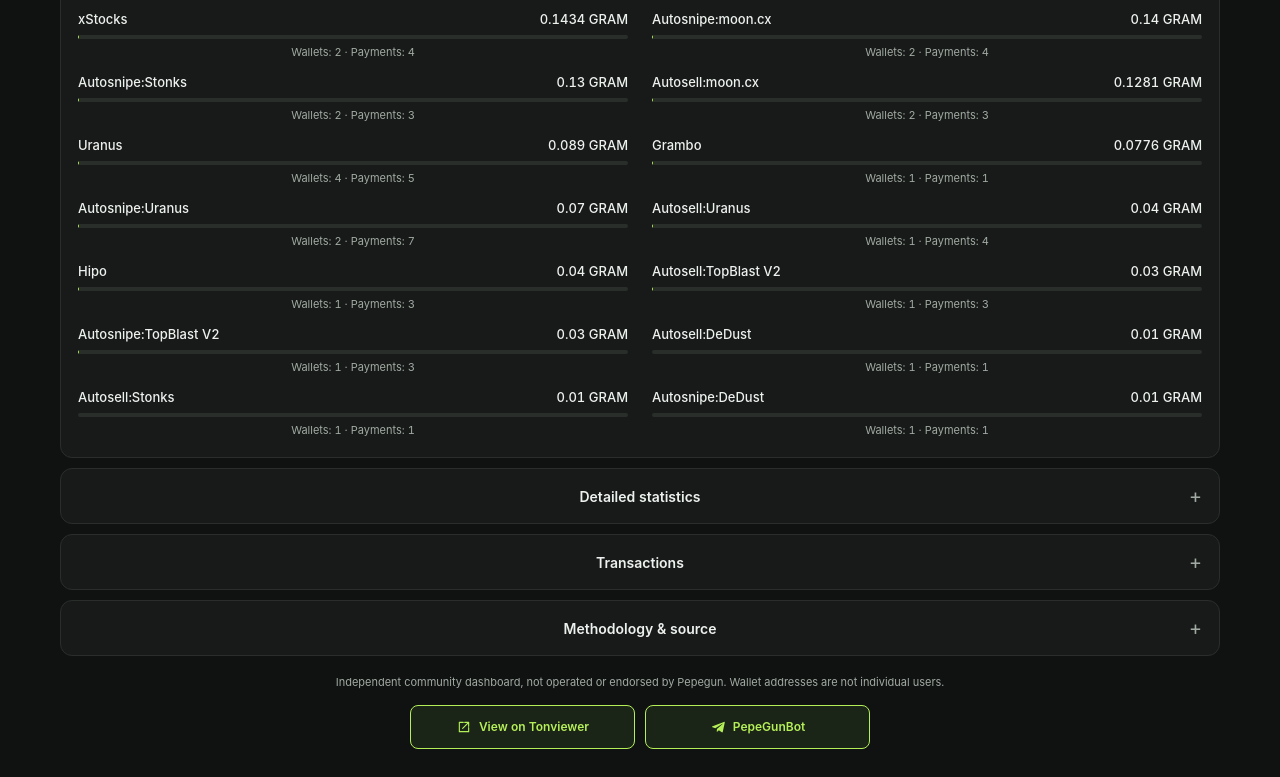
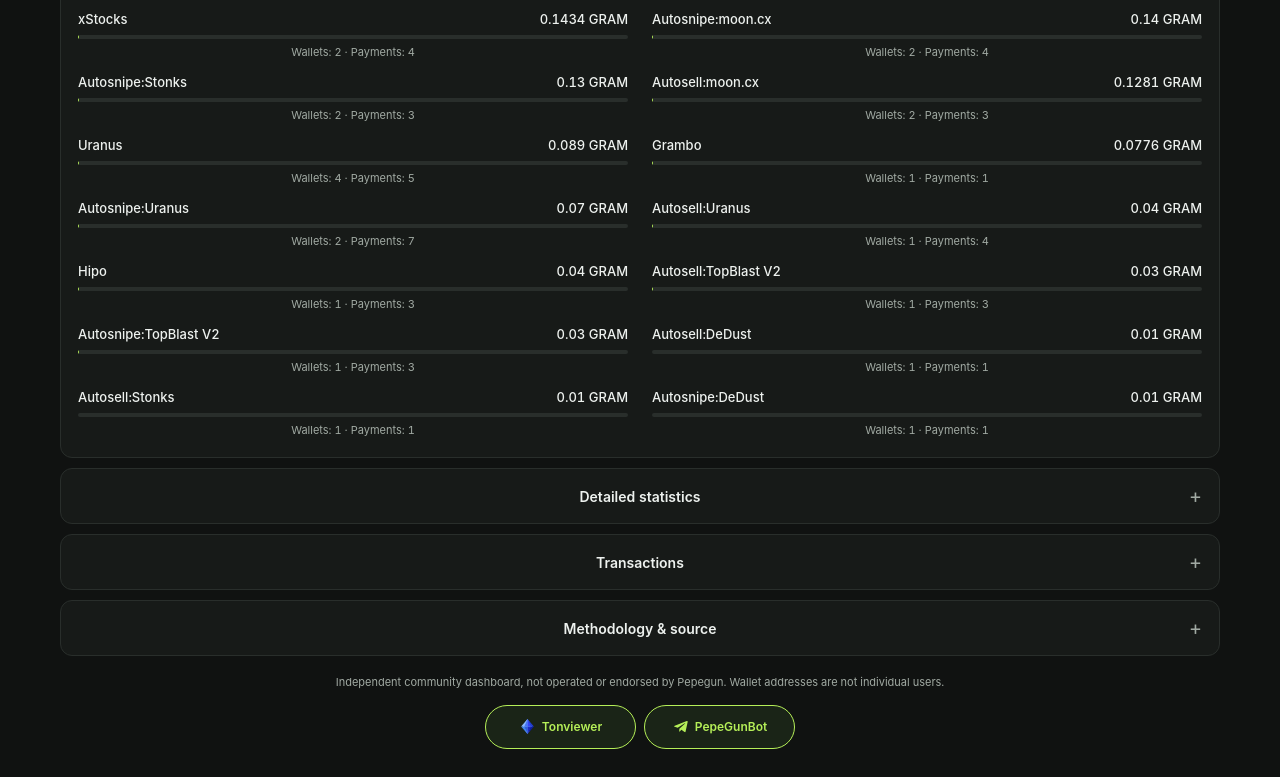
Before and after one commit to DrKarpov/pepegun-analytics, a plain HTML site: page docs/index.html in a window 1280 px wide. Shown: the part 1772-2549 px from the top of the page. Drawn offline with Linux system fonts and the light colour scheme; no server answers.

Commit message:
Refine footer pills and use Tonviewer vector mark

```diff
--- a/docs/index.html
+++ b/docs/index.html
@@ -4,7 +4,7 @@
 <meta charset="utf-8"><meta name="viewport" content="width=device-width,initial-scale=1,viewport-fit=cover">
 <meta name="theme-color" content="#101211"><meta name="description" content="Independent on-chain statistics for the Pepegun fee collector: wallet activity, fees and growth.">
 <meta property="og:title" content="Pepegun Analytics"><meta property="og:description" content="Independent TON on-chain analytics."><meta property="og:type" content="website">
-<title>Pepegun Analytics</title><link rel="icon" type="image/svg+xml" href="./pepegun-logo.svg"><link rel="stylesheet" href="./styles.css?v=11">
+<title>Pepegun Analytics</title><link rel="icon" type="image/svg+xml" href="./pepegun-logo.svg"><link rel="stylesheet" href="./styles.css?v=12">
 </head>
 <body>
 <main class="page">
@@ -30,7 +30,7 @@
 <details class="panel detail"><summary data-i="advanced">Detailed statistics</summary><div id="advanced" class="details-content"></div><div id="insights" hidden><p class="sub" data-i="topHint"></p><section id="comparison-section" hidden><h3 data-i="comparison"></h3><p class="sub" data-i="compareHint"></p><div id="comparison"></div></section><section id="retention-section" hidden><h3 data-i="retention"></h3><p class="sub" data-i="retentionHint"></p><div id="retention"></div></section><h3 data-i="history"></h3><p class="sub" data-i="historyHint"></p><div id="history"></div><button class="outline more" id="more" hidden></button></div></details>
 <details class="panel detail" id="transaction-section"><summary data-i="transactionsTitle">Transactions</summary><p class="sub" data-i="transactionsHint"></p><div class="tx-controls"><div id="tx-filters" class="tx-filters" role="group" aria-label="Transaction type"><button type="button" data-tx-type="fee" data-i="filterFee" aria-pressed="true"></button><button type="button" data-tx-type="all" data-i="filterAll" aria-pressed="false"></button><button type="button" data-tx-type="other" data-i="filterOther" aria-pressed="false"></button></div><button type="button" id="tx-reset" class="outline" data-i="resetInterval" hidden></button></div><p class="sub" id="tx-context"></p><p class="sub" id="tx-count"></p><div id="tx-list"></div><button type="button" class="outline more" id="tx-more" hidden></button></details>
 <details class="panel detail"><summary data-i="method">Methodology &amp; source</summary><div class="details-content" id="method"></div><h3 data-i="audit"></h3><p id="audit-meta" class="sub"></p><div class="insight-actions"><button id="audit-check" class="outline"></button><p id="audit-result" class="sub" aria-live="polite"></p></div><button id="resync" class="outline" data-i="resync">Reload full history</button></details>
-<footer><p data-i="disclaimer">Independent community dashboard, not operated or endorsed by Pepegun. Wallet addresses are not individual users.</p><nav class="footer-links" aria-label="External links"><a id="source" class="footer-link" target="_blank" rel="noopener noreferrer" href="https://tonviewer.com/UQD-J5lB6VMC1Cyyz2bLEEflmiG0JRXv7fccO6olayRRqWrc"><svg viewBox="0 0 24 24" aria-hidden="true" fill="none" stroke="currentColor" stroke-width="1.7" stroke-linecap="round" stroke-linejoin="round"><path d="M13 5h6v6M19 5l-9 9M19 13v6H5V5h6"/></svg><span data-i="source">View on Tonviewer</span></a><a class="footer-link" href="https://t.me/pepegunbot?start=start" target="_blank" rel="noopener noreferrer"><svg viewBox="0 0 24 24" aria-hidden="true" fill="currentColor"><path d="M20.8 4.4 3.9 11c-1.2.5-1.2 1.1-.2 1.4l4.3 1.3 10-6.3c.5-.3.9-.1.5.3l-8.1 7.3-.3 4.3c.5 0 .8-.3 1.1-.6l2.1-2 4.4 3.2c.8.4 1.3.2 1.5-.8l2.9-13.5c.3-1.2-.4-1.6-1.3-1.2Z"/></svg><span>PepeGunBot</span></a></nav></footer>
+<footer><p data-i="disclaimer">Independent community dashboard, not operated or endorsed by Pepegun. Wallet addresses are not individual users.</p><nav class="footer-links" aria-label="External links"><a id="source" class="footer-link" target="_blank" rel="noopener noreferrer" href="https://tonviewer.com/UQD-J5lB6VMC1Cyyz2bLEEflmiG0JRXv7fccO6olayRRqWrc"><svg viewBox="0 0 32 32" aria-hidden="true" fill="none" xmlns="http://www.w3.org/2000/svg"><g transform="translate(0 -4)"><path d="M7 20L16 6L25 20L16 34L7 20Z" fill="#89B8FF"/><path d="M16 34V20H9L16 34Z" fill="#2E5FDC"/><path d="M16 34V20H23L16 34Z" fill="#1D2DC6"/><path d="M16 20V6L9 20H16Z" fill="#4576F3"/><path d="M16 20V6L23 19.9998L16 20Z" fill="#3346F6"/><path d="M16 34L4 20H10L16 34Z" fill="#4486EB"/><path d="M4 20L16 6L10 20H4Z" fill="#89B8FF"/><path d="M28 20L16 34L22 20H28Z" fill="#0F1D9D"/><path d="M16 6L28 20H22L16 6Z" fill="#213DD1"/></g></svg><span>Tonviewer</span></a><a class="footer-link" href="https://t.me/pepegunbot?start=start" target="_blank" rel="noopener noreferrer"><svg viewBox="0 0 24 24" aria-hidden="true" fill="currentColor"><path d="M20.8 4.4 3.9 11c-1.2.5-1.2 1.1-.2 1.4l4.3 1.3 10-6.3c.5-.3.9-.1.5.3l-8.1 7.3-.3 4.3c.5 0 .8-.3 1.1-.6l2.1-2 4.4 3.2c.8.4 1.3.2 1.5-.8l2.9-13.5c.3-1.2-.4-1.6-1.3-1.2Z"/></svg><span>PepeGunBot</span></a></nav></footer>
 <noscript>JavaScript is required to fetch and aggregate public blockchain transactions.</noscript>
 </main><script type="module" src="./app.mjs?v=10"></script>
 </body></html>
--- a/docs/styles.css
+++ b/docs/styles.css
@@ -137,12 +137,12 @@ details.detail:not([open]){padding-top:5px;padding-bottom:5px}
 .method-facts a{overflow-wrap:anywhere}
 footer{display:grid;justify-items:center;gap:14px;padding:18px 0 0;color:var(--muted);font-size:11px;line-height:1.5;text-align:center}
 footer p{max-width:720px}
-.footer-links{display:grid;grid-template-columns:repeat(2,minmax(0,1fr));gap:10px;width:min(100%,460px);align-items:stretch}
-.footer-link{display:flex;align-items:center;justify-content:center;gap:7px;min-width:0;min-height:44px;padding:9px 10px;border:1px solid var(--accent);border-radius:8px;background:#1a2417;color:var(--accent);font-size:12px;font-weight:600;line-height:1.3;text-align:center}
-.footer-link svg{width:16px;height:16px;flex:0 0 16px}
-.footer-link span{min-width:0;overflow-wrap:break-word}
+.footer-links{display:grid;grid-template-columns:repeat(2,minmax(0,1fr));gap:8px;width:min(100%,310px);align-items:stretch;justify-content:center}
+.footer-link{display:flex;align-items:center;justify-content:center;gap:6px;min-width:0;min-height:44px;padding:6px 9px;border:1px solid var(--accent);border-radius:999px;background:#1a2417;color:var(--accent);font-size:12px;font-weight:600;line-height:1.2;text-align:center}
+.footer-link svg{width:17px;height:17px;flex:0 0 17px;display:block}
+.footer-link span{min-width:0;white-space:nowrap}
 .footer-link:hover{background:#26351e;text-decoration:none}
-@media(max-width:350px){.footer-links{gap:7px}.footer-link{font-size:11px;padding:8px 5px;gap:5px}.footer-link svg{width:14px;height:14px;flex-basis:14px}}
+@media(max-width:350px){.footer-links{gap:7px;width:min(100%,280px)}.footer-link{font-size:11px;padding:6px 5px;gap:5px}.footer-link svg{width:15px;height:15px;flex-basis:15px}}
 @media(min-width:800px){.page{padding-left:28px;padding-right:28px}.chart-card{padding:19px}.chart{min-height:250px}.venue-list{grid-template-columns:repeat(2,minmax(0,1fr));column-gap:24px}}
 @media(max-width:799px){
   .page{padding-left:18px;padding-right:18px}
```
